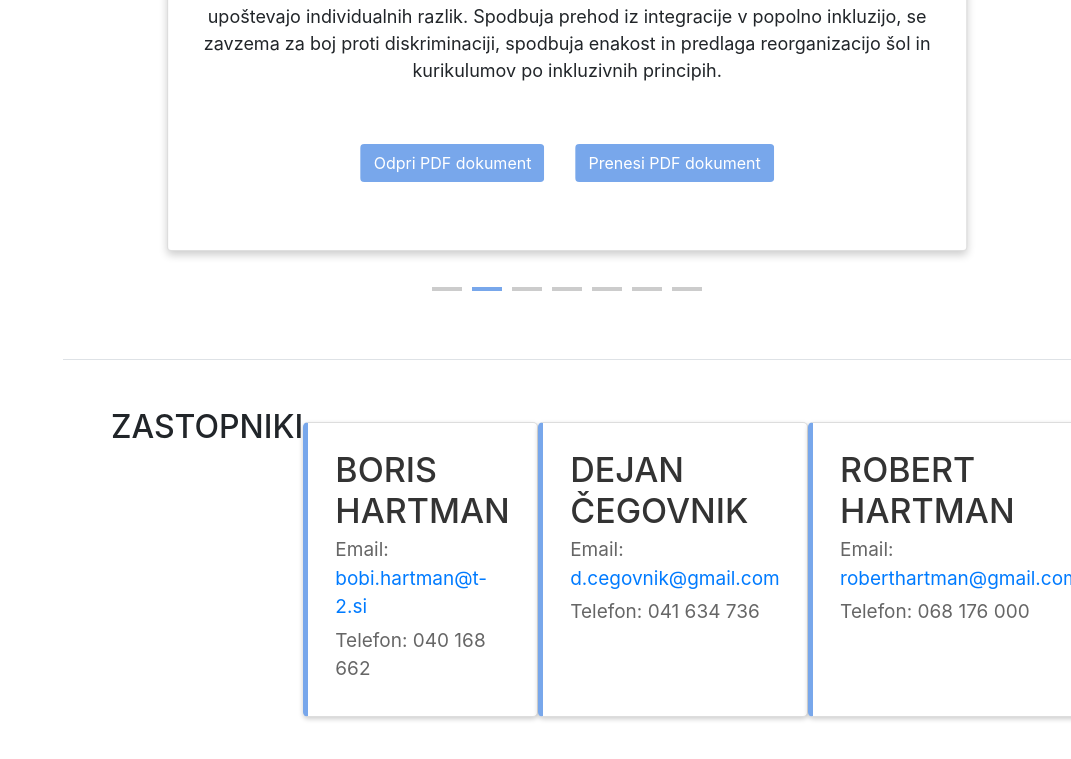
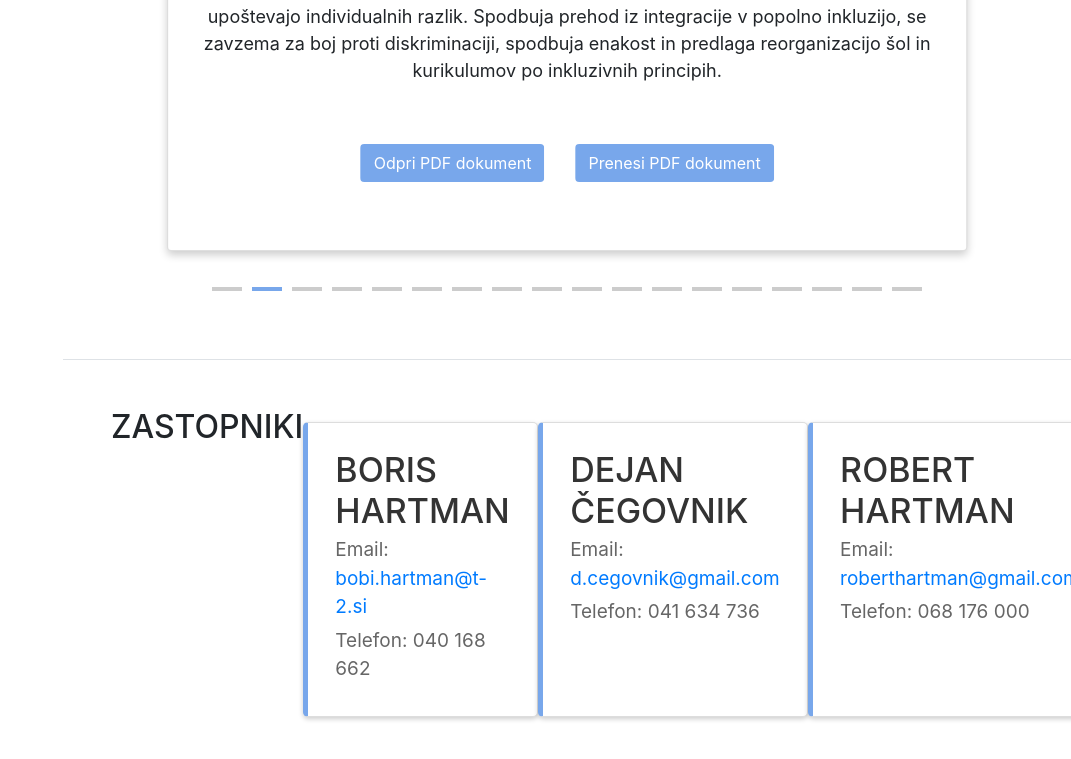
Before and after one commit to volovsekjan/inkluzija, a website with bundled scripts: page index.html in a window 1280 px wide. Shown: the part 1322-2081 px from the top of the page, without its empty margins (209-1280 px from the left). Built offline with nearby package versions, Linux system fonts and the light colour scheme; a script that the page names is missing; a web font is replaced by a local one.

Commit message:
2025-1.1

```diff
--- a/index.html
+++ b/index.html
@@ -110,6 +110,7 @@
                   </div>
                 </div>
               </div>
+
               <div class="carousel-item">
                 <div class="card">
                   <div class="card-title">Inkluzija v slovenskem šolstvu</div>
@@ -120,6 +121,7 @@
                   </div>
                 </div>
               </div>
+
               <div class="carousel-item">
                 <div class="card">
                   <div class="card-title">Kaj naj bi učitelji vedeli o delu z otroki s posebnimi potrebami</div>
@@ -134,7 +136,8 @@
                                     Članek "Kaj naj bi učitelji vedeli o delu z otroki s posebnimi potrebami" izpostavlja izzive v slovenskem izobraževalnem sistemu za otroke s posebnimi potrebami,
                                     poudarjajoč razkorak med teorijo in prakso ter kritizira izoliran pristop šolanja. Poudarek je na potrebi po integraciji mednarodnih standardov inkluzije in preoblikovanju
                                     izobraževalnih pristopov za boljšo vključenost otrok, ob tem pa opozarja na socialno konstrukcijo primanjkljajev in motenj pri otrocih.
-                                  </div><div class="button-container"><button class="openImageBtn button-style1" data-img-path="assects/Delo_1.jpg">Odpri Sliko</button><button type="button" class="btn button-style" onclick="downloadFile('assects/Delo_1.jpg')">Prenesi sliko</button></div></div></div> -->
+                                  </div><div class="button-container"><button class="openImageBtn button-style1" data-img-path="assects/Delo_1.jpg">Odpri Sliko</button>
+                                    <button type="button" class="btn button-style" onclick="downloadFile('assects/Delo_1.jpg')">Prenesi sliko</button></div></div></div> -->
               <div class="carousel-item">
                 <div class="card">
                   <div class="card-title">Inclusive Education Final - january 2021</div>
@@ -145,6 +148,7 @@
                   </div>
                 </div>
               </div>
+
               <div class="carousel-item">
                 <div class="card">
                   <div class="card-title">Salamanca statement</div>
@@ -155,6 +159,7 @@
                   </div>
                 </div>
               </div>
+
               <div class="carousel-item">
                 <div class="card">
                   <div class="card-title">UNESCO 2009 Guidelines for inclusion</div>
@@ -165,6 +170,7 @@
                   </div>
                 </div>
               </div>
+
               <div class="carousel-item">
                 <div class="card">
                   <div class="card-title">Unesco Guidelines for inclusion education for all 2005</div>
@@ -175,6 +181,7 @@
                   </div>
                 </div>
               </div>
+
               <div class="carousel-item">
                 <div class="card">
                   <div class="card-title">Magistrsko delo Borisa Hartmana</div>
@@ -185,6 +192,7 @@
                   </div>
                 </div>
               </div>
+
               <div class="carousel-item">
                 <div class="card">
                   <div class="card-title">Slovenski šolski sistem in OZN - Gmail</div>
@@ -195,6 +203,7 @@
                   </div>
                 </div>
               </div>
+
               <div class="carousel-item">
                 <div class="card">
                   <div class="card-title">Spoštovanje mednarodnega prava in inkluzija v šolstvu - Gmail</div>
@@ -205,6 +214,7 @@
                   </div>
                 </div>
               </div>
+
               <div class="carousel-item">
                 <div class="card">
                   <div class="card-title">Spoštovanje mednarodnega prava in konkurenčnost Slovenije - Gmail</div>
@@ -215,6 +225,7 @@
                   </div>
                 </div>
               </div>
+
               <div class="carousel-item">
                 <div class="card">
                   <div class="card-title">Inkluzija v šolstvu in nujnost spoštovanja mednarodnega prava - Gmail</div>
@@ -225,6 +236,7 @@
                   </div>
                 </div>
               </div>
+
               <div class="carousel-item">
                 <div class="card">
                   <div class="card-title">Reforma slovenskega šolstva in inkluzija</div>
@@ -235,6 +247,7 @@
                   </div>
                 </div>
               </div>
+
               <div class="carousel-item">
                 <div class="card">
                   <div class="card-title">Prehod v inkluzijo: Rešitev za slovensko šolstvo</div>
@@ -245,6 +258,7 @@
                   </div>
                 </div>
               </div>
+
               <div class="carousel-item">
                 <div class="card">
                   <div class="card-title">Inkluzivno izobraževanje za trajnostno prihodnost - Prezentacija Koper</div>
@@ -255,6 +269,7 @@
                   </div>
                 </div>
               </div>
+
               <div class="carousel-item">
                 <div class="card">
                   <div class="card-title">Inkluzivno izobraževanje za trajnostno prihodnost - Prezentacija Koper</div>
@@ -265,6 +280,7 @@
                   </div>
                 </div>
               </div>
+
               <div class="carousel-item">
                 <div class="card">
                   <div class="card-title">Inkluzivno učenje za trajnostni razvoj - Prezentacija</div>
@@ -276,6 +292,7 @@
                 </div>
               </div>
             </div>
+
             <!-- Left and right controls -->
             <a class="carousel-control-prev" href="#carouselExperience" role="button" data-slide="prev">
               <span aria-hidden="true">&lt;</span>
@@ -289,6 +306,17 @@
             <div class="carousel-indicators-custom">
               <div class="indicator active"></div>
               <!-- Aktivna stran -->
+              <div class="indicator"></div>
+              <div class="indicator"></div>
+              <div class="indicator"></div>
+              <div class="indicator"></div>
+              <div class="indicator"></div>
+              <div class="indicator"></div>
+              <div class="indicator"></div>
+              <div class="indicator"></div>
+              <div class="indicator"></div>
+              <div class="indicator"></div>
+              <div class="indicator"></div>
               <div class="indicator"></div>
               <div class="indicator"></div>
               <div class="indicator"></div>
```
